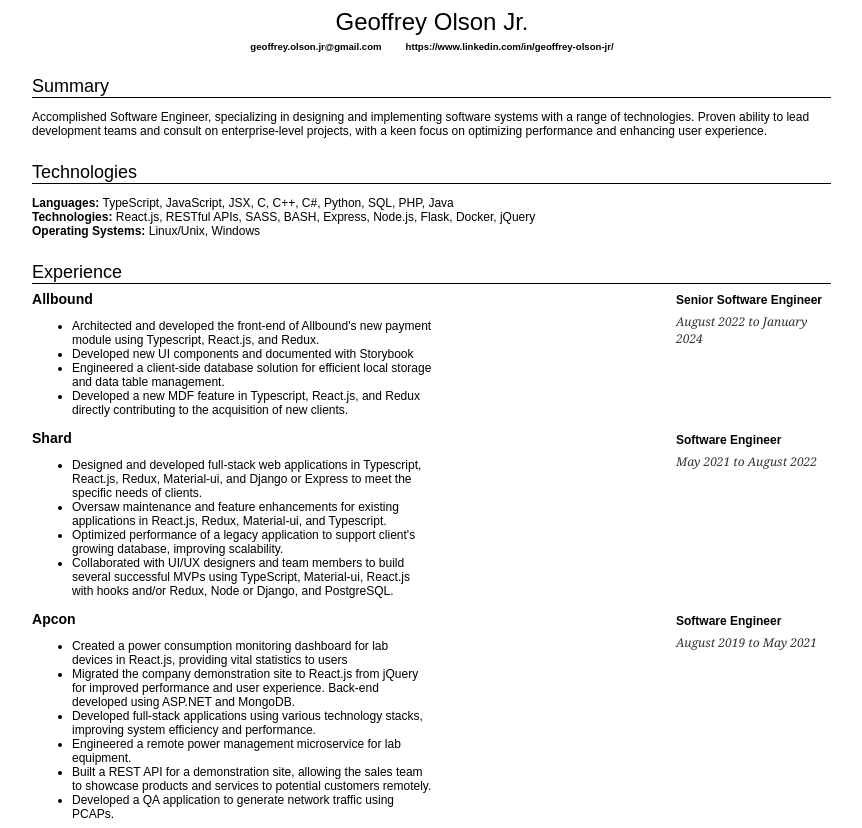
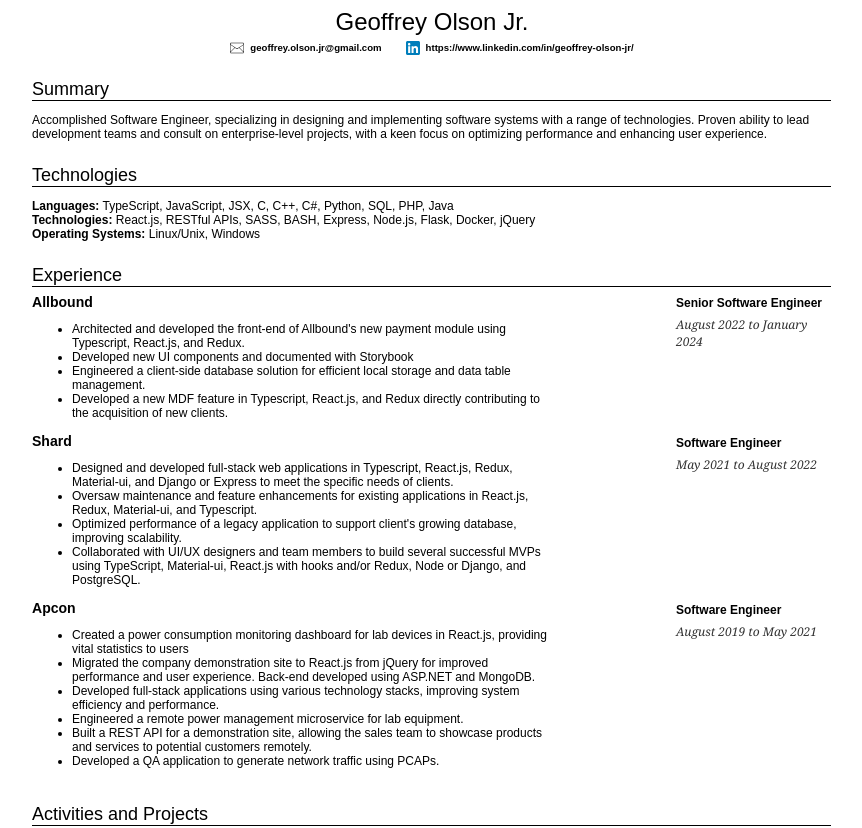
Before and after one commit to geoffolson/resume, a Next.js app: page / in a window 1280 px wide. Shown: the top 828 px of the page, without its empty margins (208-1070 px from the left). Built offline with nearby package versions, Linux system fonts and the light colour scheme.

Commit message:
add new Type for section

```diff
--- /dev/null
+++ b/pages/EmailIcon.tsx
@@ -0,0 +1,26 @@
+export const EmailIcon = ({ size }: { size: number }) => {
+  const _size = size ? { width: size, height: size } : {};
+  return (
+    <svg
+      fill="#000000"
+      {..._size}
+      version="1.1"
+      id="Layer_1"
+      xmlns="http://www.w3.org/2000/svg"
+      viewBox="0 0 64 64"
+      enableBackground="new 0 0 64 64"
+    >
+      <path
+        id="Mail"
+        d="M58.0034485,8H5.9965506c-3.3136795,0-5.9999995,2.6862001-5.9999995,6v36c0,3.3137016,2.6863203,6,5.9999995,6
+	h52.006897c3.3137016,0,6-2.6862984,6-6V14C64.0034485,10.6862001,61.3171501,8,58.0034485,8z M62.0034485,49.1108017
+	L43.084549,30.1919994l18.9188995-12.0555992V49.1108017z M5.9965506,10h52.006897c2.2056007,0,4,1.7943001,4,4v1.7664003
+	L34.4677505,33.3134003c-1.4902,0.9492989-3.3935013,0.9199982-4.8495998-0.0703011L1.9965508,14.4694996V14
+	C1.9965508,11.7943001,3.7910507,10,5.9965506,10z M1.9965508,16.8852005L21.182251,29.9251003L1.9965508,49.1108017V16.8852005z
+	 M58.0034485,54H5.9965506c-1.6473999,0-3.0638998-1.0021019-3.6760998-2.4278984l20.5199013-20.5200024l5.6547985,3.843401
+	c1.0859013,0.7383003,2.3418007,1.1083984,3.5995998,1.1083984c1.1953011,0,2.3925018-0.3339996,3.4463005-1.0048981
+	l5.8423996-3.7230015l20.2961006,20.2961025C61.0673485,52.9978981,59.6508713,54,58.0034485,54z"
+      />
+    </svg>
+  );
+};
--- /dev/null
+++ b/pages/LinkedInIcon.tsx
@@ -0,0 +1,17 @@
+export const LinkedInIcon = ({ size }: { size?: number }) => {
+  const _size = size ? { width: size, height: size } : {};
+  return (
+    <svg {..._size} viewBox="0 0 72 72" xmlns="http://www.w3.org/2000/svg">
+      <g fill="none" fillRule="evenodd">
+        <path
+          d="M8,72 L64,72 C68.418278,72 72,68.418278 72,64 L72,8 C72,3.581722 68.418278,-8.11624501e-16 64,0 L8,0 C3.581722,8.11624501e-16 -5.41083001e-16,3.581722 0,8 L0,64 C5.41083001e-16,68.418278 3.581722,72 8,72 Z"
+          fill="#007EBB"
+        />
+        <path
+          d="M62,62 L51.315625,62 L51.315625,43.8021149 C51.315625,38.8127542 49.4197917,36.0245323 45.4707031,36.0245323 C41.1746094,36.0245323 38.9300781,38.9261103 38.9300781,43.8021149 L38.9300781,62 L28.6333333,62 L28.6333333,27.3333333 L38.9300781,27.3333333 L38.9300781,32.0029283 C38.9300781,32.0029283 42.0260417,26.2742151 49.3825521,26.2742151 C56.7356771,26.2742151 62,30.7644705 62,40.051212 L62,62 Z M16.349349,22.7940133 C12.8420573,22.7940133 10,19.9296567 10,16.3970067 C10,12.8643566 12.8420573,10 16.349349,10 C19.8566406,10 22.6970052,12.8643566 22.6970052,16.3970067 C22.6970052,19.9296567 19.8566406,22.7940133 16.349349,22.7940133 Z M11.0325521,62 L21.769401,62 L21.769401,27.3333333 L11.0325521,27.3333333 L11.0325521,62 Z"
+          fill="#FFF"
+        />
+      </g>
+    </svg>
+  );
+};
--- a/pages/index.tsx
+++ b/pages/index.tsx
@@ -1,11 +1,16 @@
 import Head from "next/head";
+import { LinkedInIcon } from "./LinkedInIcon";
+import { EmailIcon } from "./EmailIcon";
+import { ReactComponentElement } from "react";
 
-const experiences: {
+type Experience = {
   company: string;
   title: string;
   duration: string;
-  accomplishments: string[];
-}[] = [
+  accomplishments: React.ReactNode[];
+};
+
+const experiences: Experience[] = [
   {
     company: "Allbound",
     title: "Senior Software Engineer",
@@ -43,15 +48,15 @@
   },
 ];
 
-const Section = ({ company, duration, title, accomplishments }) => {
+const Section = ({ company, duration, title, accomplishments }: Experience) => {
   return (
     <div style={{ display: "flex", justifyContent: "space-between", width: "100%" }}>
       <div>
         <h3>{company}</h3>
-        <ul style={{ width: "30rem" }}>
-          {accomplishments.map((curr, idx) => (
-            <li key={curr?.key ?? idx}>{curr}</li>
-          ))}
+        <ul style={{ width: "40rem" }}>
+          {accomplishments.map((curr, idx) => {
+            return <li key={idx}>{curr}</li>;
+          })}
         </ul>
       </div>
       <div style={{ width: "13rem", marginTop: "0.3rem" }}>
@@ -76,8 +81,14 @@
       <div className="resume">
         <h1>Geoffrey Olson Jr.</h1>
         <div className="social-media">
-          <div className="email">geoffrey.olson.jr@gmail.com</div>
-          <div className="email">https://www.linkedin.com/in/geoffrey-olson-jr/</div>
+          <div className="social-media-item">
+            <EmailIcon size={14} />
+            geoffrey.olson.jr@gmail.com
+          </div>
+          <div className="social-media-item">
+            <LinkedInIcon size={14} />
+            https://www.linkedin.com/in/geoffrey-olson-jr/
+          </div>
         </div>
         <h2>Summary</h2>
         <p>
--- a/styles/globals.css
+++ b/styles/globals.css
@@ -25,7 +25,10 @@
   margin-top: 0.1rem;
   margin-bottom: 0.1rem;
 }
-.email {
+.social-media-item {
+  display: flex;
+  gap: 0.5rem;
+  align-items: center;
   text-align: center;
   font-size: 0.8em;
   font-weight: 600;
```
